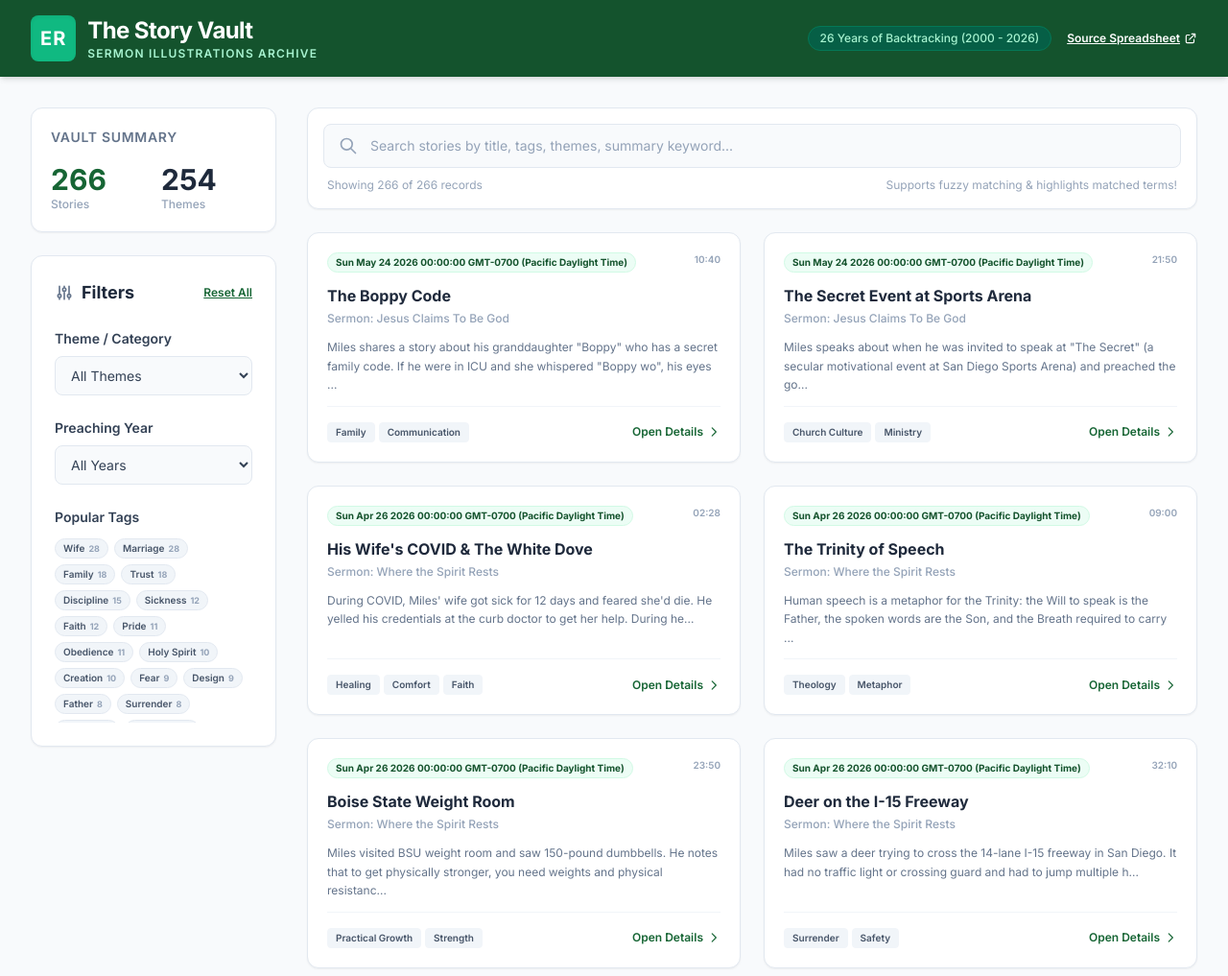
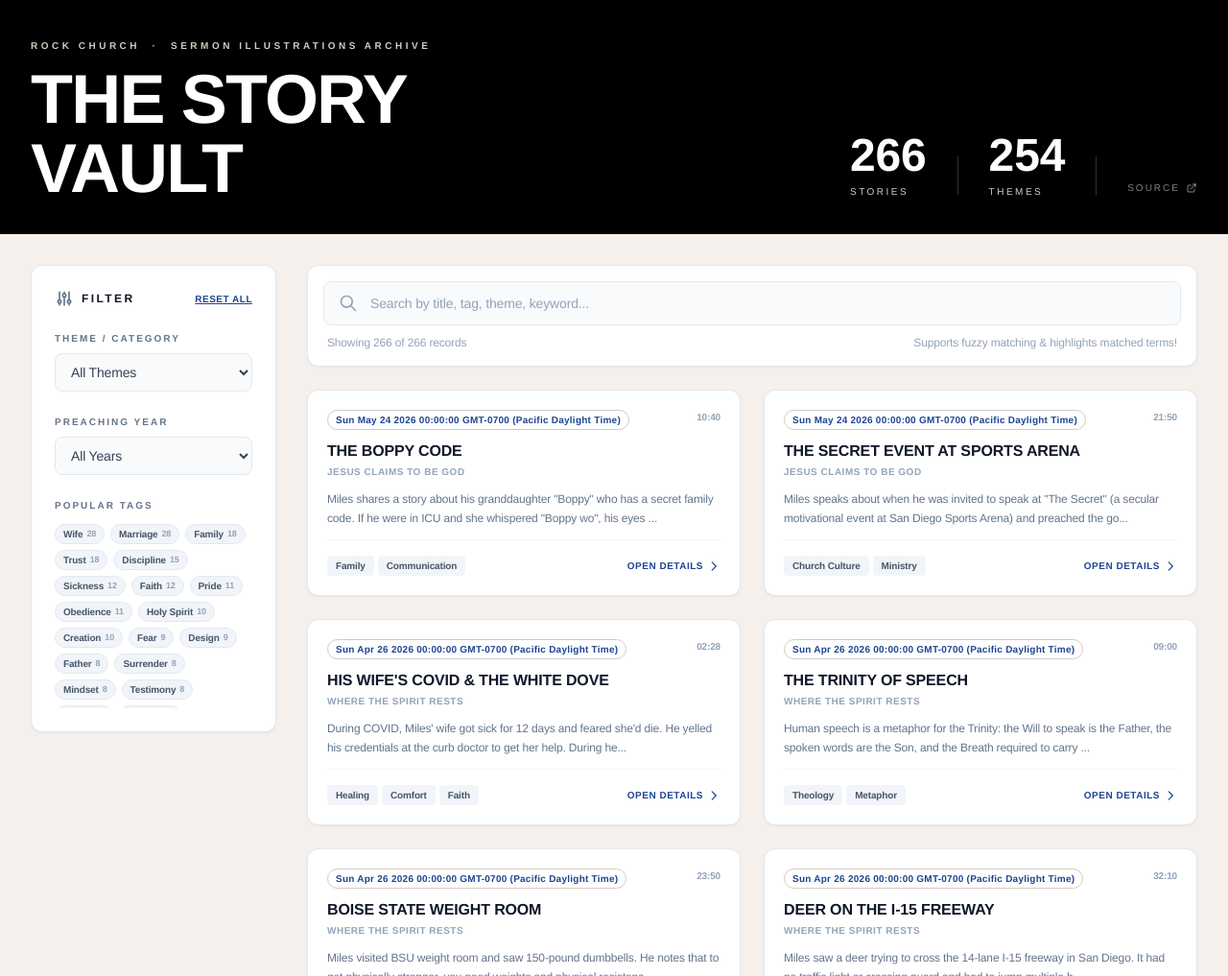
Before and after one commit to geniusblack9999/story-vault, a plain HTML site: page index.html in a window 1280 px wide. Shown: the top 1017 px of the page at 96% size. Drawn offline with nearby package versions, Linux system fonts and the light colour scheme.

Commit message:
Add files via upload

```diff
--- a/index.html
+++ b/index.html
@@ -12,12 +12,13 @@
                 extend: {
                     colors: {
                         brand: {
-                            50: '#f0fdf4',
-                            100: '#dcfce7',
-                            500: '#15803d',
-                            600: '#166534',
-                            700: '#14532d',
-                            900: '#14532d',
+                            50: '#F5F0EB',
+                            100: '#D3CBC0',
+                            500: '#1D4591',
+                            600: '#1D4591',
+                            700: '#15357a',
+                            800: '#0f2660',
+                            900: '#000000',
                         }
                     }
                 }
@@ -25,9 +26,10 @@
         }
     </script>
     <style>
-        @import url('https://fonts.googleapis.com/css2?family=Inter:wght@300;400;500;600;700&display=swap');
+        /* Using system Helvetica Neue */
         body {
-            font-family: 'Inter', sans-serif;
+            font-family: 'Helvetica Neue', Helvetica, Arial, sans-serif;
+            letter-spacing: -0.01em;
         }
         .highlight {
             background-color: #fef08a; /* Tailwind yellow-200 */
@@ -38,31 +40,35 @@
         }
     </style>
 </head>
-<body class="bg-slate-50 text-slate-900 min-h-screen flex flex-col">
+<body class="bg-[#F5F0EB] text-slate-900 min-h-screen flex flex-col">
 
     <!-- Top Navigation Bar -->
-    <header class="bg-brand-900 text-white shadow-md">
-        <div class="max-w-7xl mx-auto px-4 sm:px-6 lg:px-8 py-4 flex flex-col sm:flex-row justify-between items-center space-y-4 sm:space-y-0">
-            <div class="flex items-center space-x-3">
-                <!-- Retro Hip Hop Icon or Shield -->
-                <div class="bg-emerald-500 p-2.5 rounded-lg shadow-inner text-white font-bold text-xl tracking-wider">
-                    ER
+    <header class="bg-black text-white">
+        <div class="max-w-7xl mx-auto px-4 sm:px-6 lg:px-8 pt-10 pb-8">
+            <div class="flex flex-col lg:flex-row justify-between items-start lg:items-end gap-8">
+                <div>
+                    <p class="text-[10px] text-[#D3CBC0] uppercase tracking-[0.35em] font-semibold mb-3">Rock Church &nbsp;·&nbsp; Sermon Illustrations Archive</p>
+                    <h1 class="text-6xl sm:text-7xl font-black uppercase leading-none tracking-tight">The Story<br>Vault</h1>
                 </div>
-                <div>
-                    <h1 class="text-2xl font-bold tracking-tight">The Story Vault</h1>
-                    <p class="text-xs text-emerald-200 uppercase tracking-widest font-semibold">Sermon Illustrations Archive</p>
+                <div class="flex items-end gap-8 pb-1">
+                    <div>
+                        <div class="text-5xl font-black leading-none" id="stat-total-stories">0</div>
+                        <div class="text-[10px] text-[#D3CBC0] uppercase tracking-[0.25em] mt-1.5">Stories</div>
+                    </div>
+                    <div class="w-px h-10 bg-white/20 mb-1"></div>
+                    <div>
+                        <div class="text-5xl font-black leading-none" id="stat-total-themes">0</div>
+                        <div class="text-[10px] text-[#D3CBC0] uppercase tracking-[0.25em] mt-1.5">Themes</div>
+                    </div>
+                    <div class="w-px h-10 bg-white/20 mb-1"></div>
+                    <a href="https://docs.google.com/spreadsheets/d/1EJ5HgEfgkS7nu86rUs3AZdfKpQ72lW5sZd33sPowfgo/edit" target="_blank" class="text-[10px] text-white/50 hover:text-white uppercase tracking-[0.2em] flex items-center gap-1.5 mb-1 transition">
+                        <span>Source</span>
+                        <svg class="w-3 h-3" fill="none" stroke="currentColor" viewBox="0 0 24 24"><path stroke-linecap="round" stroke-linejoin="round" stroke-width="2" d="M10 6H6a2 2 0 00-2 2v10a2 2 0 002 2h10a2 2 0 002-2v-4M14 4h6m0 0v6m0-6L10 14"/></svg>
+                    </a>
                 </div>
             </div>
-            <div class="flex items-center space-x-4">
-                <span class="text-xs bg-emerald-800 text-emerald-200 px-3 py-1 rounded-full border border-emerald-700 font-medium">
-                    26 Years of Backtracking (2000 - 2026)
-                </span>
-                <a href="https://docs.google.com/spreadsheets/d/1EJ5HgEfgkS7nu86rUs3AZdfKpQ72lW5sZd33sPowfgo/edit" target="_blank" class="text-xs text-white hover:text-emerald-300 font-semibold flex items-center space-x-1 underline">
-                    <span>Source Spreadsheet</span>
-                    <svg class="w-3.5 h-3.5" fill="none" stroke="currentColor" viewBox="0 0 24 24"><path stroke-linecap="round" stroke-linejoin="round" stroke-width="2" d="M10 6H6a2 2 0 00-2 2v10a2 2 0 002 2h10a2 2 0 002-2v-4M14 4h6m0 0v6m0-6L10 14"/></svg>
-                </a>
-            </div>
         </div>
+        <div class="border-t border-white/10"></div>
     </header>
 
     <!-- Main Content Area -->
@@ -70,52 +76,37 @@
 
         <!-- Sidebar Filter Panel -->
         <aside class="w-full lg:w-64 flex-shrink-0 space-y-6">
-            <!-- Stats Summary Card -->
-            <div class="bg-white p-5 rounded-xl border border-slate-200 shadow-sm">
-                <h3 class="text-sm font-semibold uppercase tracking-wider text-slate-500 mb-4">Vault Summary</h3>
-                <div class="grid grid-cols-2 gap-4">
-                    <div>
-                        <div class="text-3xl font-extrabold text-brand-600" id="stat-total-stories">0</div>
-                        <div class="text-xs text-slate-400 font-medium">Stories</div>
-                    </div>
-                    <div>
-                        <div class="text-3xl font-extrabold text-slate-800" id="stat-total-themes">0</div>
-                        <div class="text-xs text-slate-400 font-medium">Themes</div>
-                    </div>
-                </div>
-            </div>
-
             <!-- Filters Card -->
             <div class="bg-white p-6 rounded-xl border border-slate-200 shadow-sm space-y-6">
                 <div class="flex justify-between items-center">
-                    <h2 class="text-lg font-bold text-slate-800 flex items-center space-x-2">
+                    <h2 class="text-xs font-black text-slate-900 uppercase tracking-[0.2em] flex items-center space-x-2">
                         <svg class="w-5 h-5 text-slate-500" fill="none" stroke="currentColor" viewBox="0 0 24 24"><path stroke-linecap="round" stroke-linejoin="round" stroke-width="2" d="M12 6V4m0 2a2 2 0 100 4m0-4a2 2 0 110 4m-6 8a2 2 0 100-4m0 4a2 2 0 110-4m0 4v2m0-6V4m6 6v10m6-2a2 2 0 100-4m0 4a2 2 0 110-4m0 4v2m0-6V4"/></svg>
-                        <span>Filters</span>
+                        <span>Filter</span>
                     </h2>
-                    <button onclick="resetFilters()" class="text-xs text-brand-600 hover:text-brand-700 font-semibold underline">
+                    <button onclick="resetFilters()" class="text-[10px] text-[#1D4591] hover:text-[#15357a] font-bold uppercase tracking-wider underline">
                         Reset All
                     </button>
                 </div>
 
                 <!-- Theme Filter -->
                 <div class="space-y-2">
-                    <label class="block text-sm font-semibold text-slate-700">Theme / Category</label>
-                    <select id="filter-theme" onchange="filterResults()" class="w-full rounded-lg border-slate-200 bg-slate-50 text-sm py-2.5 px-3 border border-slate-200 focus:outline-none focus:ring-2 focus:ring-brand-500 focus:border-brand-500 text-slate-700">
+                    <label class="block text-[10px] font-black text-slate-500 uppercase tracking-[0.2em]">Theme / Category</label>
+                    <select id="filter-theme" onchange="filterResults()" class="w-full rounded-lg border-slate-200 bg-slate-50 text-sm py-2.5 px-3 border border-slate-200 focus:outline-none focus:ring-2 focus:ring-[#1D4591] focus:border-[#1D4591] text-slate-700">
                         <option value="">All Themes</option>
                     </select>
                 </div>
 
                 <!-- Year Filter -->
                 <div class="space-y-2">
-                    <label class="block text-sm font-semibold text-slate-700">Preaching Year</label>
-                    <select id="filter-year" onchange="filterResults()" class="w-full rounded-lg border-slate-200 bg-slate-50 text-sm py-2.5 px-3 border border-slate-200 focus:outline-none focus:ring-2 focus:ring-brand-500 focus:border-brand-500 text-slate-700">
+                    <label class="block text-[10px] font-black text-slate-500 uppercase tracking-[0.2em]">Preaching Year</label>
+                    <select id="filter-year" onchange="filterResults()" class="w-full rounded-lg border-slate-200 bg-slate-50 text-sm py-2.5 px-3 border border-slate-200 focus:outline-none focus:ring-2 focus:ring-[#1D4591] focus:border-[#1D4591] text-slate-700">
                         <option value="">All Years</option>
                     </select>
                 </div>
 
                 <!-- Tag Cloud Filter -->
                 <div class="space-y-3">
-                    <label class="block text-sm font-semibold text-slate-700">Popular Tags</label>
+                    <label class="block text-[10px] font-black text-slate-500 uppercase tracking-[0.2em]">Popular Tags</label>
                     <div id="filter-tags-cloud" class="flex flex-wrap gap-1.5 max-h-48 overflow-y-auto pr-1">
                         <!-- Dynamic Tags -->
                     </div>
@@ -131,7 +122,7 @@
                     <span class="absolute left-4 text-slate-400">
                         <svg class="w-5 h-5" fill="none" stroke="currentColor" viewBox="0 0 24 24"><path stroke-linecap="round" stroke-linejoin="round" stroke-width="2" d="M21 21l-6-6m2-5a7 7 0 11-14 0 7 7 0 0114 0z"/></svg>
                     </span>
-                    <input type="text" id="search-input" onkeyup="filterResults()" placeholder="Search stories by title, tags, themes, summary keyword..." class="w-full pl-12 pr-4 py-3 bg-slate-50 border border-slate-200 rounded-lg text-sm text-slate-800 placeholder-slate-400 focus:outline-none focus:ring-2 focus:ring-brand-500 focus:border-brand-500">
+                    <input type="text" id="search-input" onkeyup="filterResults()" placeholder="Search by title, tag, theme, keyword..." class="w-full pl-12 pr-4 py-3 bg-slate-50 border border-slate-200 rounded-lg text-sm text-slate-800 placeholder-slate-400 focus:outline-none focus:ring-2 focus:ring-brand-500 focus:border-brand-500">
                 </div>
                 <div class="mt-2.5 flex items-center justify-between text-xs text-slate-400 px-1">
                     <span id="results-count">Showing all stories...</span>
@@ -162,10 +153,10 @@
     </main>
 
     <!-- Footer -->
-    <footer class="bg-slate-900 text-slate-400 border-t border-slate-800 py-6 text-center text-xs">
+    <footer class="bg-black text-[#D3CBC0] border-t border-gray-800 py-6 text-center text-xs">
         <div class="max-w-7xl mx-auto px-4 space-y-2">
-            <p>The Story Vault © 2026. Built with absolute integrity and technical due diligence for the Rock Church Creative Team.</p>
-            <p class="text-slate-600">Equipped with local search indexing and direct-to-second YouTube playback mapping.</p>
+            <p class="font-black uppercase tracking-[0.2em] text-white">The Story Vault</p><p class="mt-1">© 2026 Rock Church · Sermon Illustrations Archive</p>
+            <p class="text-[#D3CBC0]/50">Equipped with local search indexing and direct-to-second YouTube playback mapping.</p>
         </div>
     </footer>
 
@@ -174,16 +165,16 @@
         <div class="bg-white rounded-2xl shadow-xl border border-slate-200 max-w-3xl w-full overflow-hidden transform scale-95 transition-all">
             <!-- Modal Header -->
             <div class="bg-brand-900 text-white p-6 relative">
-                <button onclick="closeModal()" class="absolute top-4 right-4 text-emerald-100 hover:text-white bg-brand-800/40 hover:bg-brand-800/60 p-1.5 rounded-full transition">
+                <button onclick="closeModal()" class="absolute top-4 right-4 text-white/70 hover:text-white bg-white/10 hover:bg-white/20 p-1.5 rounded-full transition">
                     <svg class="w-5 h-5" fill="none" stroke="currentColor" viewBox="0 0 24 24"><path stroke-linecap="round" stroke-linejoin="round" stroke-width="2" d="M6 18L18 6M6 6l12 12"/></svg>
                 </button>
                 <div class="space-y-1 pr-8">
-                    <div class="flex items-center space-x-2 text-xs text-emerald-300 font-semibold uppercase tracking-wider">
+                    <div class="flex items-center space-x-2 text-[10px] text-[#D3CBC0] font-bold uppercase tracking-[0.25em]">
                         <span id="modal-date">May 24, 2026</span>
                         <span>•</span>
                         <span id="modal-sermon-title">Jesus Claims To Be God</span>
                     </div>
-                    <h2 class="text-2xl font-bold tracking-tight" id="modal-illustration-name">The Boppy Code</h2>
+                    <h2 class="text-3xl font-black tracking-tight uppercase leading-tight" id="modal-illustration-name">The Boppy Code</h2>
                 </div>
             </div>
 
@@ -191,15 +182,15 @@
             <div class="p-6 md:p-8 space-y-6 max-h-[70vh] overflow-y-auto">
                 <!-- Summary Section -->
                 <div class="space-y-2">
-                    <h4 class="text-xs uppercase tracking-wider text-slate-400 font-bold">Story Summary</h4>
+                    <h4 class="text-[10px] uppercase tracking-[0.25em] text-slate-400 font-black">Story Summary</h4>
                     <p class="text-slate-700 text-sm leading-relaxed" id="modal-summary">
                         Summary content goes here.
                     </p>
                 </div>
 
                 <!-- Spiritual Metaphor -->
-                <div class="bg-emerald-50 border border-emerald-100 p-5 rounded-xl space-y-2">
-                    <div class="flex items-center space-x-2 text-brand-700 font-bold text-sm">
+                <div class="bg-[#F5F0EB] border border-[#D3CBC0] p-5 rounded-xl space-y-2">
+                    <div class="flex items-center space-x-2 text-[#1D4591] font-bold text-sm">
                         <svg class="w-5 h-5" fill="none" stroke="currentColor" viewBox="0 0 24 24"><path stroke-linecap="round" stroke-linejoin="round" stroke-width="2" d="M12 6.253v13m0-13C10.832 5.477 9.246 5 7.5 5S4.168 5.477 3 6.253v13C4.168 18.477 5.754 18 7.5 18s3.332.477 4.5 1.253m0-13C13.168 5.477 14.754 5 16.5 5c1.747 0 3.332.477 4.5 1.253v13C19.832 18.477 18.247 18 16.5 18c-1.746 0-3.332.477-4.5 1.253"/></svg>
                         <span>Spiritual Metaphor & Preaching Application</span>
                     </div>
@@ -212,11 +203,11 @@
                 <div class="grid grid-cols-1 md:grid-cols-2 gap-6 pt-2 border-t border-slate-100 text-sm">
                     <div class="space-y-3">
                         <div class="space-y-1">
-                            <span class="text-xs font-bold text-slate-400 uppercase tracking-wider block">Theme / Category</span>
+                            <span class="text-[10px] font-black text-slate-400 uppercase tracking-[0.2em] block">Theme</span>
                             <span id="modal-theme" class="inline-block bg-slate-100 text-slate-700 px-3 py-1 rounded-md text-xs font-semibold border border-slate-200">Family</span>
                         </div>
                         <div class="space-y-1.5">
-                            <span class="text-xs font-bold text-slate-400 uppercase tracking-wider block">Tags</span>
+                            <span class="text-[10px] font-black text-slate-400 uppercase tracking-[0.2em] block">Tags</span>
                             <div id="modal-tags" class="flex flex-wrap gap-1">
                                 <!-- Modal tags dynamic -->
                             </div>
@@ -226,7 +217,7 @@
                     <!-- Direct Actions (Buttons) -->
                     <div class="flex flex-col justify-end space-y-2">
                         <!-- YouTube Playback Button -->
-                        <a id="modal-yt-btn" href="#" target="_blank" class="w-full flex items-center justify-center space-x-2 bg-rose-600 hover:bg-rose-700 text-white font-bold py-2.5 px-4 rounded-xl shadow-sm transition text-xs">
+                        <a id="modal-yt-btn" href="#" target="_blank" class="w-full flex items-center justify-center space-x-2 bg-[#DF4661] hover:bg-[#c73a55] text-white font-bold py-2.5 px-4 rounded-xl shadow-sm transition text-xs">
                             <svg class="w-5 h-5" fill="currentColor" viewBox="0 0 24 24"><path d="M23.498 6.163a3.003 3.003 0 0 0-2.11-2.11C19.518 3.545 12 3.545 12 3.545s-7.518 0-9.388.508a3.003 3.003 0 0 0-2.11 2.11C0 8.033 0 12 0 12s0 3.967.502 5.837a3.003 3.003 0 0 0 2.11 2.11c1.87.508 9.388.508 9.388.508s7.518 0 9.388-.508a3.003 3.003 0 0 0 2.11-2.11C24 15.967 24 12 24 12s0-3.967-.502-5.837zM9.545 15.568V8.432L15.818 12l-6.273 3.568z"/></svg>
                             <span id="modal-yt-btn-text">Open Playback Timestamp Link</span>
                         </a>
@@ -396,7 +387,7 @@
                 activeTagFilter = tag; // Toggle on
                 const newPill = document.getElementById(`tag-pill-${tag}`);
                 if (newPill) {
-                    newPill.className = "text-[10px] bg-emerald-600 hover:bg-emerald-700 border border-emerald-600 text-white font-semibold px-2 py-0.5 rounded-full transition flex items-center space-x-1";
+                    newPill.className = "text-[10px] bg-[#1D4591] hover:bg-[#15357a] border border-[#1D4591] text-white font-semibold px-2 py-0.5 rounded-full transition flex items-center space-x-1";
                 }
             }
 
@@ -460,7 +451,7 @@
 
                 // Build HTML Card
                 const card = document.createElement("div");
-                card.className = "bg-white p-5 rounded-xl border border-slate-200 hover:border-emerald-300 shadow-sm hover:shadow-md transition duration-200 flex flex-col justify-between cursor-pointer group";
+                card.className = "bg-white p-5 rounded-xl border border-slate-200 hover:border-[#1D4591] shadow-sm hover:shadow-md transition duration-200 flex flex-col justify-between cursor-pointer group";
                 card.onclick = () => openModal(story);
 
                 const dateObj = new Date(story["Date"]);
@@ -482,7 +473,7 @@
                 card.innerHTML = `
                     <div class="space-y-3">
                         <div class="flex justify-between items-start">
-                            <span class="text-[10px] bg-emerald-50 text-brand-700 font-bold px-2 py-0.5 rounded-full border border-emerald-100">
+                            <span class="text-[10px] bg-white text-[#1D4591] font-bold px-2 py-0.5 rounded-full border border-[#D3CBC0] tracking-wide">
                                 ${formattedDate}
                             </span>
                             <span class="text-[10px] text-slate-400 font-semibold uppercase">
@@ -490,8 +481,8 @@
                             </span>
                         </div>
                         <div class="space-y-1">
-                            <h3 class="text-base font-bold text-slate-800 group-hover:text-brand-600 transition">${highlightedIllName}</h3>
-                            <p class="text-xs text-slate-400 font-medium">Sermon: ${highlightedTitle}</p>
+                            <h3 class="text-base font-black text-slate-900 group-hover:text-[#1D4591] transition uppercase leading-tight">${highlightedIllName}</h3>
+                            <p class="text-[10px] text-slate-400 font-semibold uppercase tracking-wider">${highlightedTitle}</p>
                         </div>
                         <p class="text-xs text-slate-500 leading-relaxed">${highlightedSummary}</p>
                     </div>
@@ -500,7 +491,7 @@
                             ${themeBadges}
                         </div>
                         <span class="text-xs text-brand-600 font-semibold group-hover:underline flex items-center space-x-1">
-                            <span>Open Details</span>
+                            <span class="uppercase tracking-wider text-[10px]">Open Details</span>
                             <svg class="w-3.5 h-3.5" fill="none" stroke="currentColor" viewBox="0 0 24 24"><path stroke-linecap="round" stroke-linejoin="round" stroke-width="2" d="M9 5l7 7-7 7"/></svg>
                         </span>
                     </div>
```
